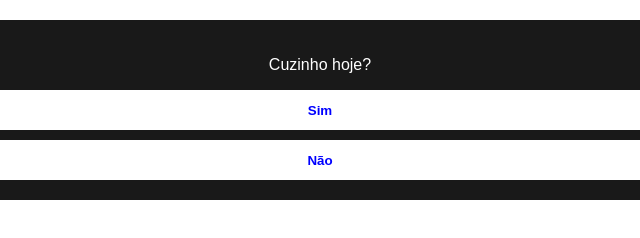
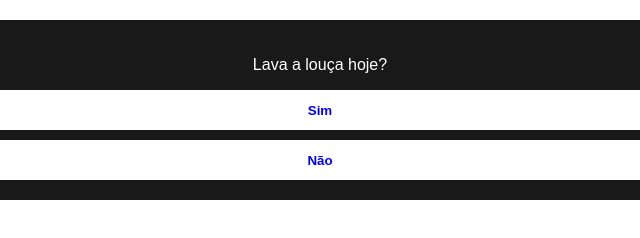
Before and after one commit to Alexsandro-Gaiotte/Pedido, a plain HTML site: page index.html in a window 1280 px wide. Shown: the full height of the page, 320-960 px from the left. Drawn offline with Linux system fonts and the light colour scheme.

Commit message:
Update index.html

```diff
--- a/index.html
+++ b/index.html
@@ -41,7 +41,7 @@ button {
 </head>
 <body>
 <div class="box">
-    <p>Cuzinho hoje?</p>
+    <p>Lava a louça hoje?</p>
     <div class="buttons-container">
         <a href="https://youtube.com/shorts/s9C03DiBU1A?feature=shared"><button>Sim</button></a>
         <button id="no">Não</button>
```
